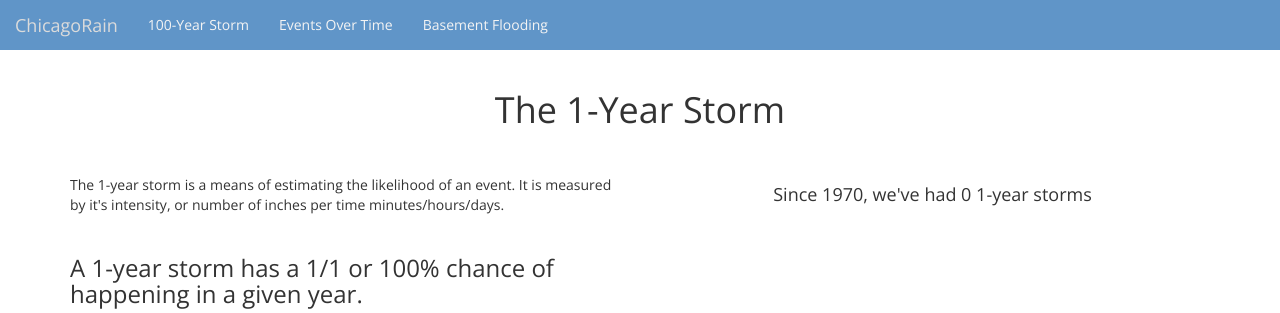
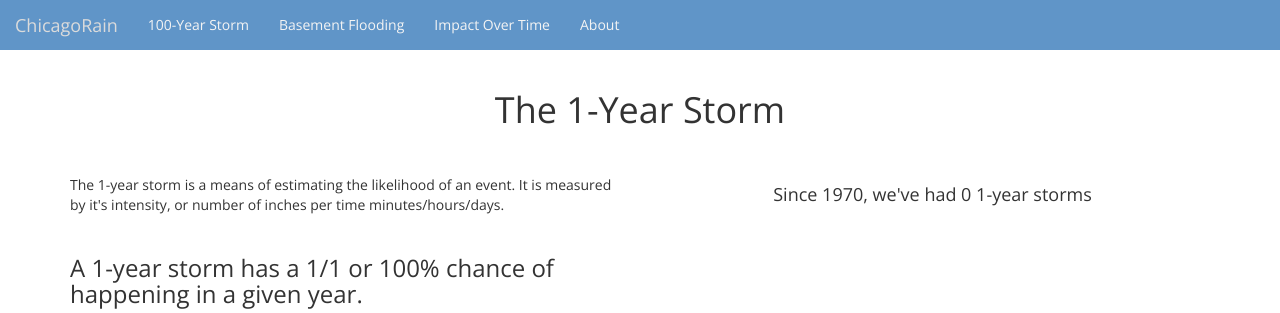
Before and after one commit to NORCatUofC/rainapp, a Django app: page /nyear/1 in a window 1280 px wide. Shown: the top 313 px of the page. Run offline with Django 3.2, Linux system fonts and the light colour scheme; data that the repository does not hold is empty; some libraries are stand-ins or nearby versions.

Commit message:
further updates to frontend, rearranging pages

```diff
--- a/events/templates/layout.html
+++ b/events/templates/layout.html
@@ -5,8 +5,8 @@
   <meta charset="UTF-8">
   <meta http-equiv="X-UA-Compatible" content="IE=Edge">
   <meta name="viewport" content="initial-scale=1.0, user-scalable=no" />
-  <link rel="icon" href="favicon.ico" type="image/x-icon"/>
-  <link rel="shortcut icon" href="favicon.ico" type="image/x-icon"/>
+  <link rel="icon" href="/static/favicon.ico" type="image/x-icon"/>
+  <link rel="shortcut icon" href="/static/favicon.ico" type="image/x-icon"/>
   <title>Chicago Rain</title>
   <meta charset='utf-8' />
   <!-- Placeholder metadata -->
@@ -54,8 +54,10 @@
         <div class="collapse navbar-collapse" id="bs-example-navbar-collapse-1">
             <ul class="nav navbar-nav">
                 <li><a href="/nyear/100">100-Year Storm</a></li>
-                <li><a href="{% url 'viz' %}">Events Over Time</a></li>
+                <!-- <li><a href="{% url 'viz' %}">Events Over Time</a></li> -->
                 <li><a href="{% url 'basement_flooding' %}">Basement Flooding</a></li>
+                <li><a href="{% url 'show_data' %}">Impact Over Time</a></li>
+                <li><a href="{% url 'about' %}">About</a></li>
                 <!-- <li><a href="#">Sewage in Lake Michigan</a></li> -->
             </ul>
         </div>
--- a/events/urls.py
+++ b/events/urls.py
@@ -7,6 +7,7 @@ urlpatterns = [
     url(r'^nyear/(?P<recurrence>.+)', views.nyear),
     url(r'^viz$', views.viz_animation, name='viz'),
     url(r'^flooding$', views.basement_flooding, name='basement_flooding'),
-    url(r'^splash$', views.viz_splash, name='splash'),
-    url(r'^$', views.index, name='index'),
+    url(r'^$', views.viz_splash, name='splash'),
+    url(r'^show-data$', views.index, name='show_data'),
+    url(r'^about$', views.about, name='about')
 ]
--- a/events/views.py
+++ b/events/views.py
@@ -113,3 +113,6 @@ def basement_flooding(request):
 
 def viz_splash(request):
     return render(request, 'viz-splash.html')
+
+def about(request):
+    return render(request, 'about.html')
```
Also changed, not shown: events/templates/about.html (added, +11 -0 lines), events/templates/show_event.html (+1 -21 lines).
